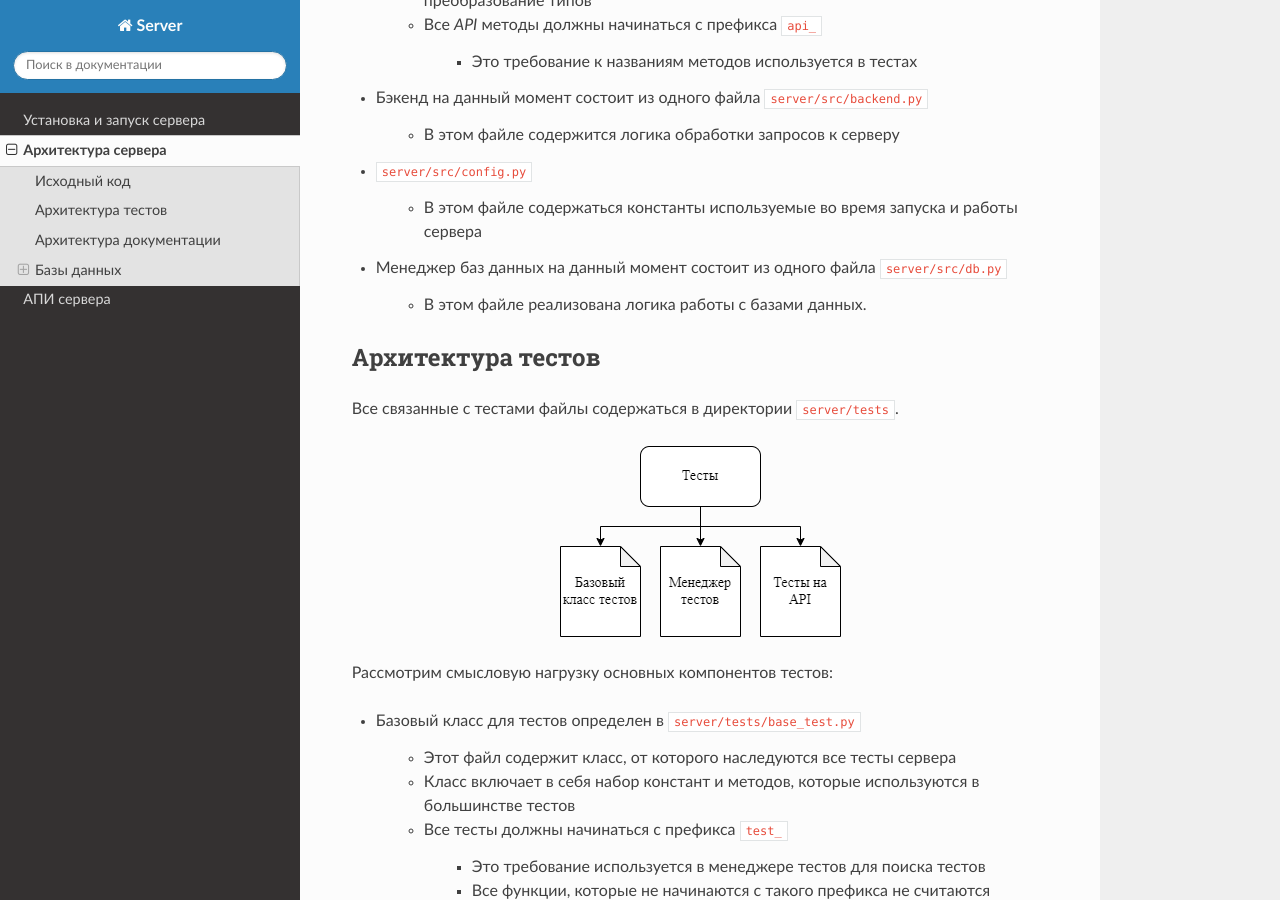
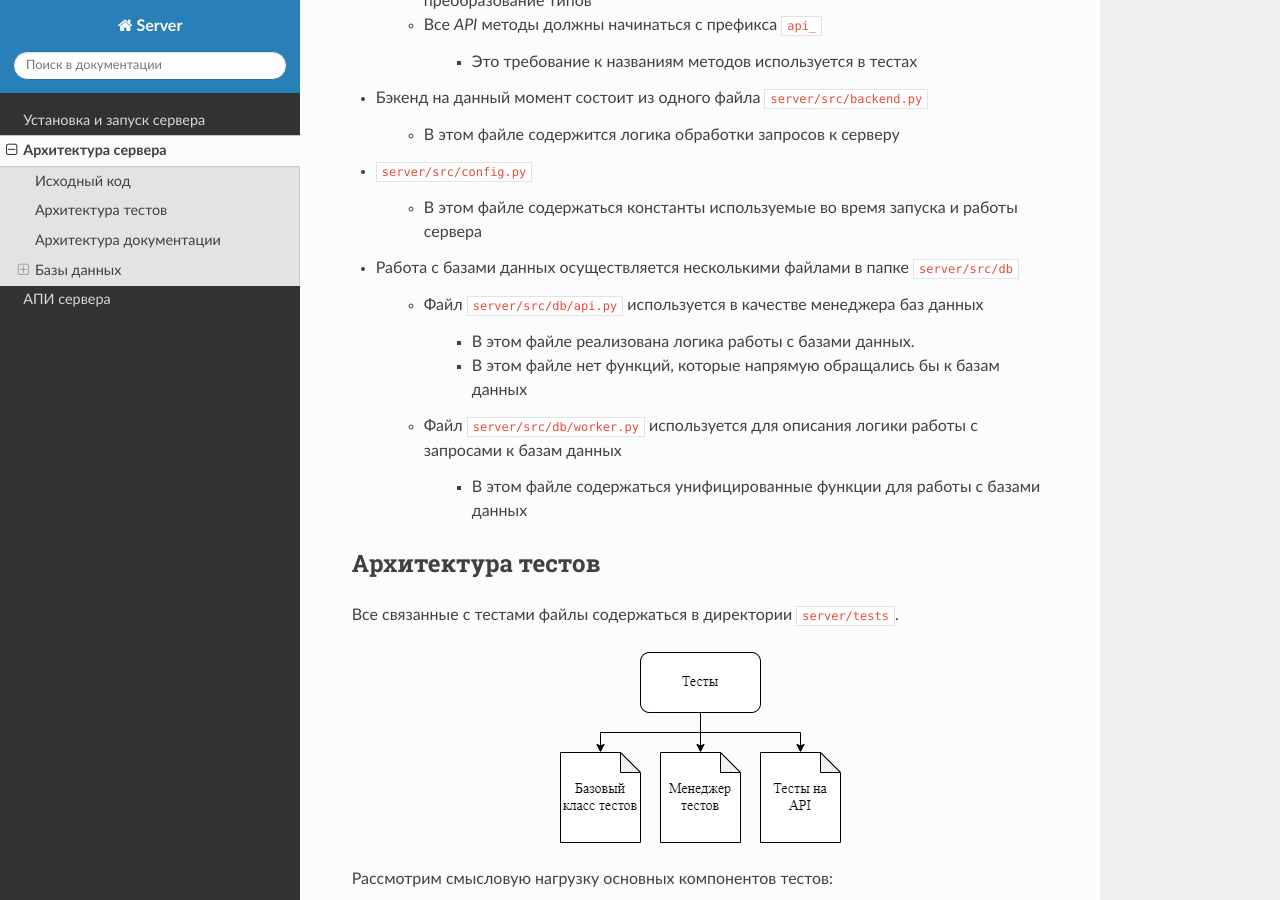
Before and after one commit to abnormalize0/DailyTeleFrog, a Sphinx documentation site: the page built from server/doc/source/architecture.rst, in a window 1280 px wide and 900 px high, scrolled down 1369 px. Built offline with Sphinx 7.4.7 and the Read the Docs theme 2.0.0, drawn with Linux system fonts in a browser that asks for light colours; pages that are not in the unit, such as notebooks, are missing from menus.

Commit message:
#9 db refactoring chages added into documentation

```diff
--- a/server/doc/source/architecture.rst
+++ b/server/doc/source/architecture.rst
@@ -44,9 +44,16 @@
 
    * В этом файле содержаться константы используемые во время запуска и работы сервера
 
-* Менеджер баз данных на данный момент состоит из одного файла ``server/src/db.py``
+* Работа с базами данных осуществляется несколькими файлами в папке ``server/src/db``
 
-   * В этом файле реализована логика работы с базами данных.
+   * Файл ``server/src/db/api.py`` используется в качестве менеджера баз данных
+
+      * В этом файле реализована логика работы с базами данных.
+      * В этом файле нет функций, которые напрямую обращались бы к базам данных
+
+   * Файл ``server/src/db/worker.py`` используется для описания логики работы с запросами к базам данных
+
+      * В этом файле содержаться унифицированные функции для работы с базами данных
 
 Архитектура тестов
 ------------------
```
